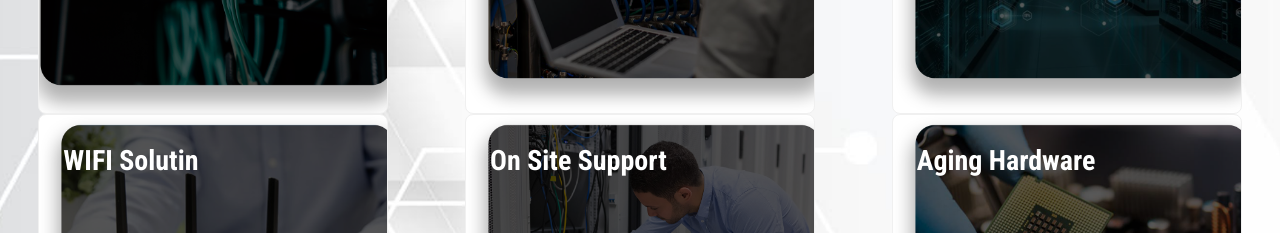
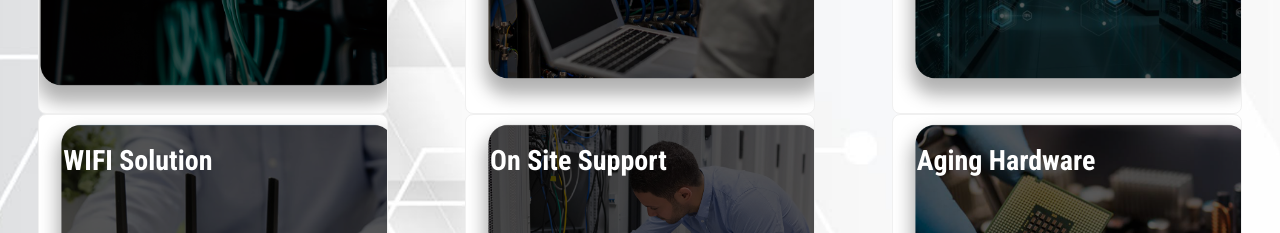
Before and after one commit to DIDAR-HOSSAIN/ari-techs-client-next-js, a Next.js app: page / in a window 1280 px wide. Shown: the part 920-1153 px from the top of the page. Built offline with nearby package versions, Linux system fonts and the light colour scheme.

Commit message:
update sliders

```diff
--- a/src/components/ui/CardService.tsx
+++ b/src/components/ui/CardService.tsx
@@ -92,7 +92,7 @@ const Services = () => {
         margin: 'auto'
       }}
       >
-        <h1 style={{color:"white"}}>WIFI Solutin</h1>
+        <h1 style={{color:"white"}}>WIFI Solution</h1>
         </Card>
       </Col>
 
```
